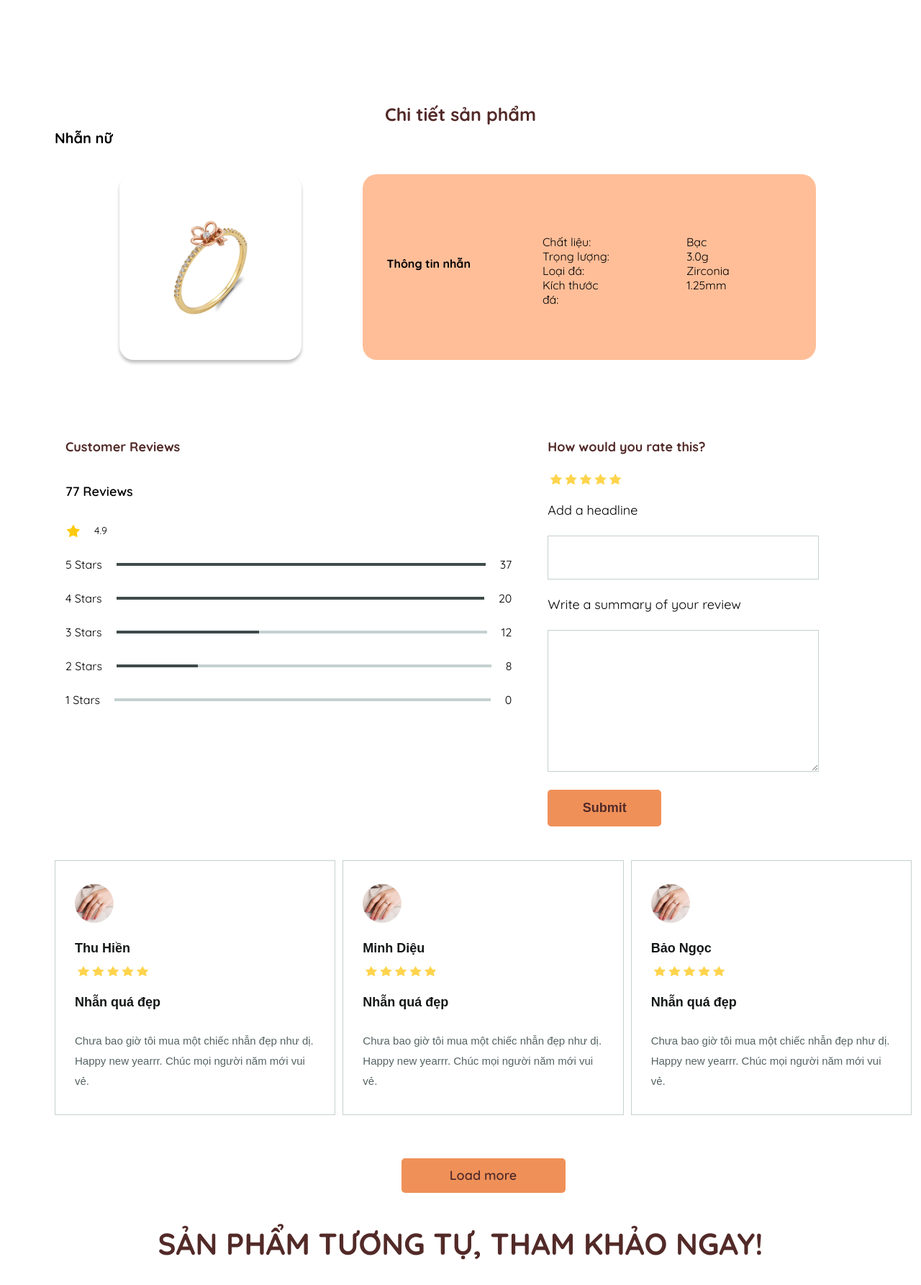
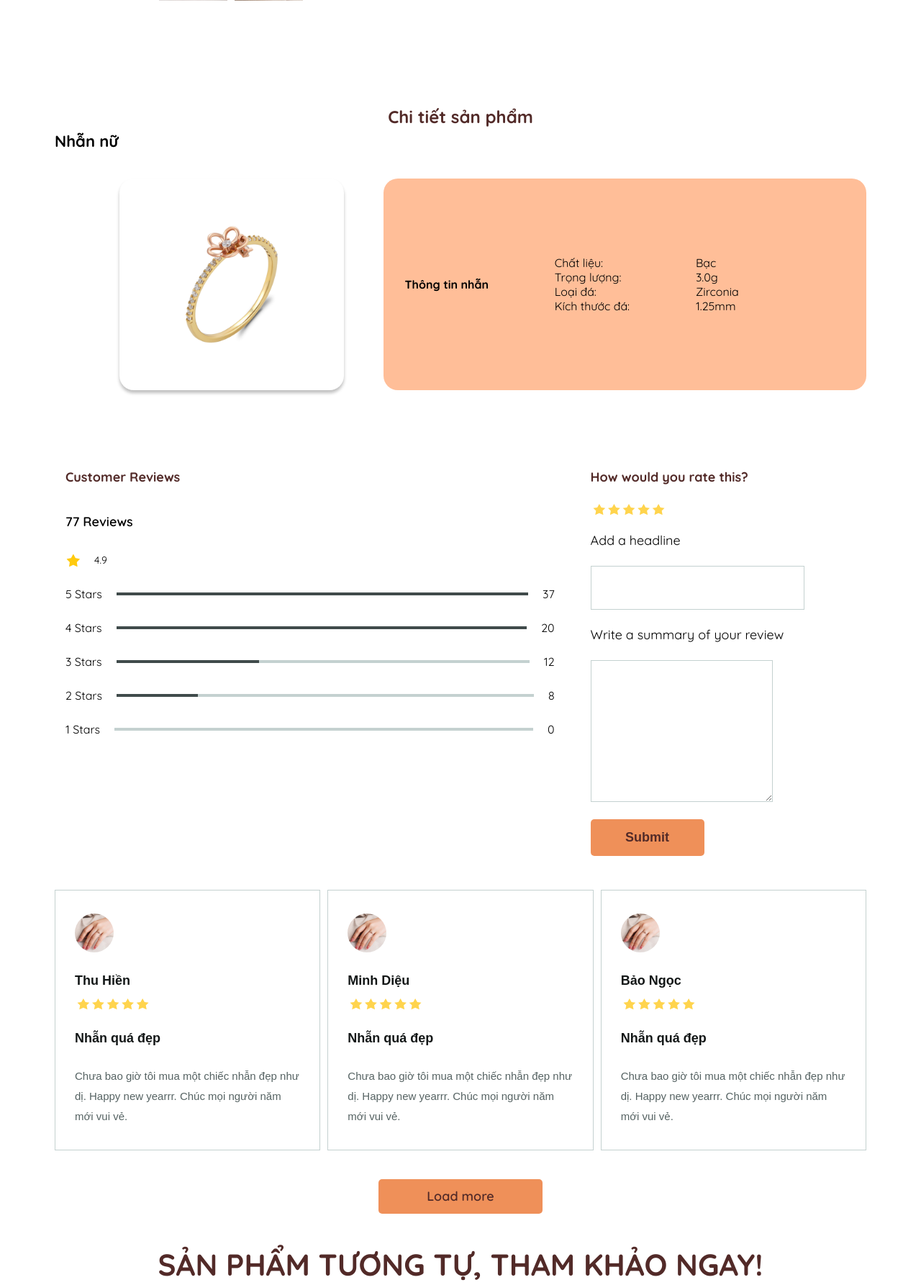
Before and after one commit to minhdieu24/Luxe-User, a PHP site: page / in a window 1280 px wide; the page is wider, and only the part inside the window is pictured. Shown: the part 941-2726 px from the top of that part at 72% size. Run offline with PHP 8.4, Linux system fonts and the light colour scheme.

Commit message:
Sửa lại

```diff
--- a/css/responsive.css
+++ b/css/responsive.css
@@ -105,10 +105,10 @@
     }
     .inf-text {
       width: 80%;
-      margin-top: 30px;
       white-space: initial;
     }
     .des-text {
+      width: 70%;
       margin-top: 0px;
     }
     .column-8 {
@@ -190,7 +190,7 @@
     gap: 10px;
     max-width: 100%;
     margin-top: 40px;
-    margin-left: 120px;
+    margin-left: 100px;
     }
     .review-form{
       display: grid;
@@ -210,13 +210,13 @@
       margin-left: 200px;
     }
     .customer{
-        max-width: 50%;
+        max-width: 70%;
     }
     .btn.home-product{
         margin: 50px 50%;
     }
     .btn.home-product__Load{
-        margin: 10px 0px 40px 39%;
+      margin: 0px 0px 40px 49%;
     }
     .img-25 {
       max-width: 100%;
--- a/css/styles.css
+++ b/css/styles.css
@@ -152,7 +152,6 @@ label{
   align-self: center;
   margin-top: 60px;
   width: 100%;
-  max-width: 1268px;
 }
 .product-inf {
   gap: 20px;
@@ -337,18 +336,16 @@ label{
   justify-content: center;
   text-align: center;
   gap: 20px;
-  font-size: 25px;
+  font-size: 2.4rem;
   line-height: 130%;
   color: var(--text-color-3);
-  flex-grow: 1;
-  flex-basis: auto;
   font-weight: 700;
 }
 
 .product-description {
   display: flex;
   margin-top: 4px;
-  width: 100%;
+  position: relative;
   flex-direction: column;
   align-items: center;
   padding: 0 76px;
@@ -358,7 +355,7 @@ label{
   color: var(--text-color-dark);
   align-self: stretch;
   font-weight: 700;
-  font-size: 20px;
+  font-size: 2.2rem;
   line-height: 130%;
 }
 
@@ -367,7 +364,6 @@ label{
   margin-top: 37px;
   width: 100%;
   gap: 10px;
-  max-width: 80%;
   display: flex;
 }
 
@@ -381,9 +377,8 @@ label{
   justify-content: center;
   align-items: center;
   aspect-ratio: 1;
-  width: 27%;
+  width: 30%;
   padding: 0 9px;
-  margin-right: 30px;
   margin-left: 90px;
 }
 
@@ -416,10 +411,10 @@ td{
   width: 44px;
 }
 .frame {
+  align-items: center;
   border-radius: 20px;
   background-color: #ffbe98;
   flex-grow: 1;
-  width: 90%;
   padding: 74px 80px 74px 0;
   margin-left: 15px;
   gap: 80px;
@@ -427,39 +422,33 @@ td{
 }
 
 .inf-text {
-  display: flex;
   flex-direction: column;
   line-height: normal;
-  width: 33%;
   color: #000;
   white-space: nowrap;
-  align-items: center;
-  margin: auto 0;
-  margin-top: 40px;
-  margin-left: 33px;
+  margin: 0 2% 0 5%;
   font-weight: 700;
-  font: 20px/130%;
+  font: 2.2rem/130%;
 }
 
 .des-text {
   color: #000;
-  font: 400 20px/26px;
+  font: 400 2.2rem/26px;
   display: flex;
+  position: relative;
   flex-direction: column;
   line-height: normal;
-  width:80%;
-  margin-left: 20px;
-  margin-top: 10px;
+  margin-right: 2%;
 }
 /* ======= Review ====== */
 .review {
   margin-top: 107px;
   width: 100%;
-  max-width: 1191px;
   padding: 0 76px;
 }
 
 .review-read {
+  width: 100%;
   background-color: var(--background-color-3);
   gap: 50px;
   display: flex;
@@ -526,7 +515,7 @@ td{
 .review-writing {
   display: flex;
   flex-direction: column;
-  font-size: 18px;
+  font-size: 1.8rem;
   line-height: 167%;
   position: relative;
   width: 43%;
@@ -584,19 +573,21 @@ td{
   font-weight: 400;
   padding: 24px 60px 111px 15px;
 }
-textarea{
-  width: 300px;
+form textarea [class="write-detail"]{
+  width: 40%;
 }
 form input[type="text"] {
-  width: 300px;
+  width: 40%;
 }
 
 .review-customer {
+  justify-content: center;
   grid-template-columns: repeat(3, 1fr);
-  align-self: stretch;
   margin-top: 47px;
+  margin-bottom: 30px;
   gap: 10px;
   display: grid;
+  padding: 0 76px;
 }
 
 .customer {
@@ -604,14 +595,11 @@ form input[type="text"] {
   border-style: solid;
   border-width: 1px;
   background-color: var(--Shapes-Color-White, #fff);
-  display: flex;
-  flex-grow: 1;
-  flex-direction: column;
+
   color: var(--Text-Color-Dark, #131717);
   padding: 32px 27px;
   line-height: normal;
-  position: relative;
-  margin-left: 0px;
+
 }
 .ava-img {
   aspect-ratio: 1;
@@ -637,8 +625,12 @@ form input[type="text"] {
   margin-top: 24px;
   font: 400 1.5rem/28px Manrope, sans-serif;
 }
+.re-cus{
+  flex: 1 0;
+  margin: 5px;
+}
 .btn.home-product__Load {
-  margin: 60px 0px 40px 50%;
+  margin: 10px 0px 40px 50%;
   transform: translate(-50%);
 }
 
--- a/index.html
+++ b/index.html
@@ -163,8 +163,8 @@
         </div>
         <div class="product-des__text">
           <div class="frame">
-            <p class="inf-text">Thông tin nhẫn</p>
-            <p class="des-text">
+            <div class="inf-text">Thông tin nhẫn</div>
+            <div class="des-text">
               Chất liệu:
               <br />
               Trọng lượng:
@@ -172,8 +172,8 @@
               Loại đá:
               <br />
               Kích thước đá:
-            </p>
-            <p class="des-text">
+            </div>
+            <div class="des-text">
               Bạc
               <br />
               3.0g
@@ -181,7 +181,7 @@
               Zirconia
               <br />
               1.25mm
-            </p>
+            </div>
           </div>
         </div>
       </div>
@@ -245,8 +245,10 @@
           </form>
         </div>
       </div>
+    </div>
 
       <!-- Customer review -->
+      <div class="container">
       <div class="review-customer">
         <div class="customer">
           <img src="img/nhẫn 2.jpg" alt="" class="ava-img" />
@@ -259,24 +261,23 @@
         </div>
         <div class="customer">
           <img src="img/nhẫn 2.jpg" alt="" class="ava-img" />
-          <p class="review-tittle">Minh Diệu</p>
+          <div class="review-tittle">Minh Diệu</div>
           <img src="./icon/5star.svg" alt="" class="star-img" />
-          <p class="review-tittle">Nhẫn quá đẹp</p>
-          <p class="review-detail">
+          <div class="review-tittle">Nhẫn quá đẹp</div>
+          <div class="review-detail">
             Chưa bao giờ tôi mua một chiếc nhẫn đẹp như dị. Happy new yearrr. Chúc mọi người năm mới vui vẻ.
-          </p>
+          </div>
         </div>
         <div class="customer">
           <img src="img/nhẫn 2.jpg" alt="" class="ava-img" />
-          <p class="review-tittle">Bảo Ngọc</p>
+          <div class="review-tittle">Bảo Ngọc</div>
           <img src="./icon/5star.svg" alt="" class="star-img" />
-          <p class="review-tittle">Nhẫn quá đẹp</p>
-          <p class="review-detail">
+          <div class="review-tittle">Nhẫn quá đẹp</div>
+          <div class="review-detail">
             Chưa bao giờ tôi mua một chiếc nhẫn đẹp như dị. Happy new yearrr. Chúc mọi người năm mới vui vẻ.
-          </p>
+          </div>
         </div>
       </div>
-
       <!-- Button Load more -->
       <a href="#!" class="btn home-product__Load">Load more</a>
     </div>
```
